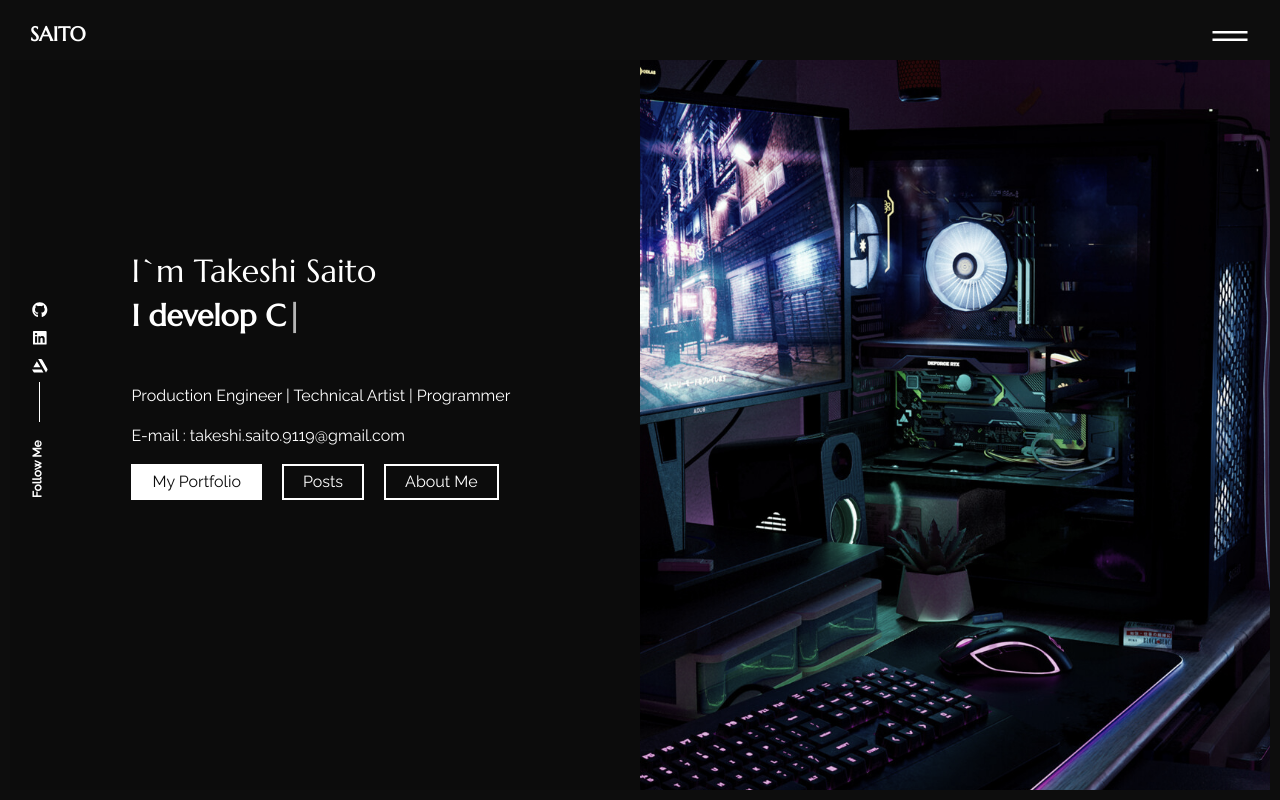
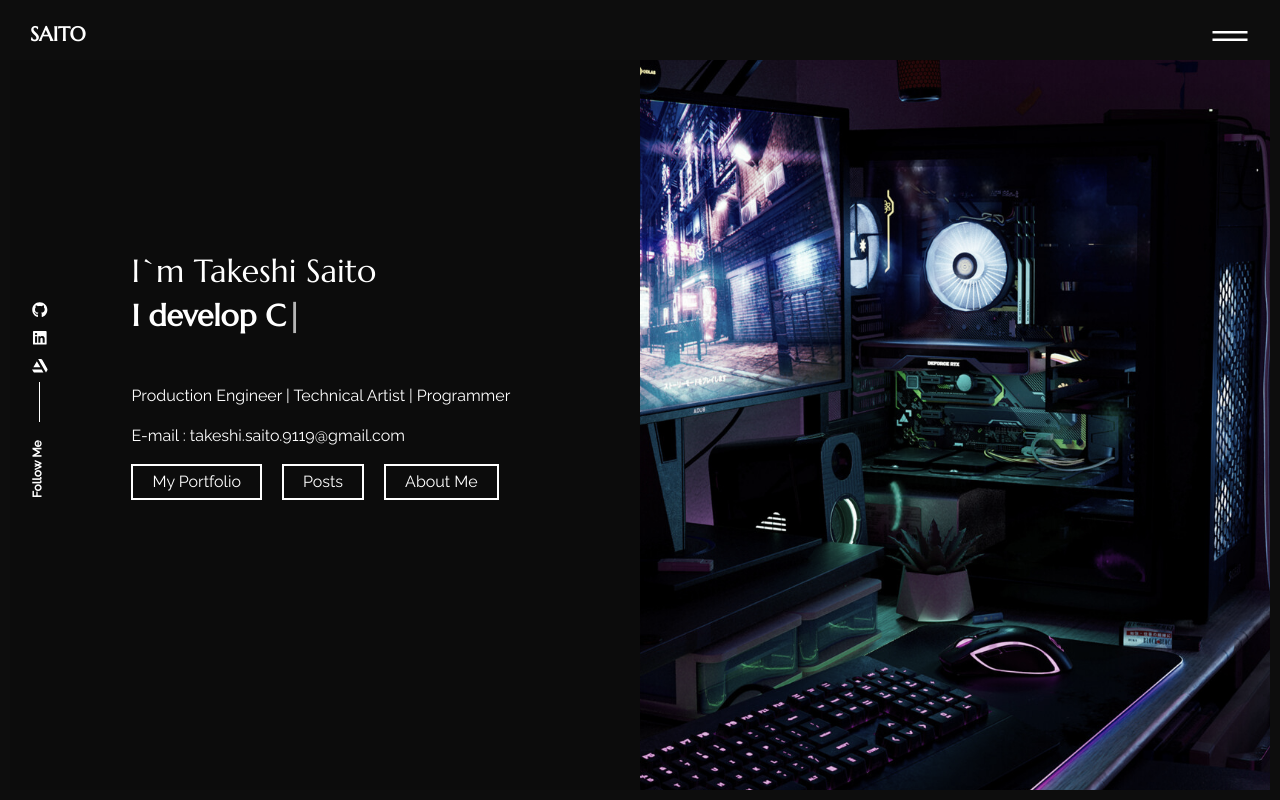
Before and after one commit to TakeshiSaito/react-portfolio-client, a React (Vite) app: page / in a window 1280 px wide. Shown: the top 800 px of the page. Built offline with nearby package versions, Linux system fonts and the light colour scheme.

Commit message:
style: unify button styles for My Portfolio and About Me
Update styles to match About Me for consistency.

Co-authored-by: TakeshiSaito <39189641+TakeshiSaito@users.noreply.github.com>

```diff
--- a/src/pages/home/style.css
+++ b/src/pages/home/style.css
@@ -165,10 +165,9 @@ section {
     z-index: -3;
 }
 
-/* My Portfolio button - elegant slide-out animation */
+/* My Portfolio button - same style as About Me */
 #button_p {
-    background: var(--secondary-color);
-    color: var(--primary-color);
+    background: transparent;
     position: relative;
     z-index: 1;
     transition: color 0.4s ease, transform 0.3s ease, box-shadow 0.3s ease;
@@ -181,7 +180,7 @@ section {
     left: 0;
     width: 100%;
     height: 100%;
-    background: var(--primary-color);
+    background: var(--secondary-color);
     z-index: -1;
     transform: scaleX(0);
     transform-origin: right;
@@ -194,7 +193,7 @@ section {
 }
 
 #button_p:hover {
-    color: var(--secondary-color);
+    color: var(--primary-color);
     transform: translateY(-2px);
     box-shadow: 0 4px 15px rgba(255, 255, 255, 0.2);
 }
```
